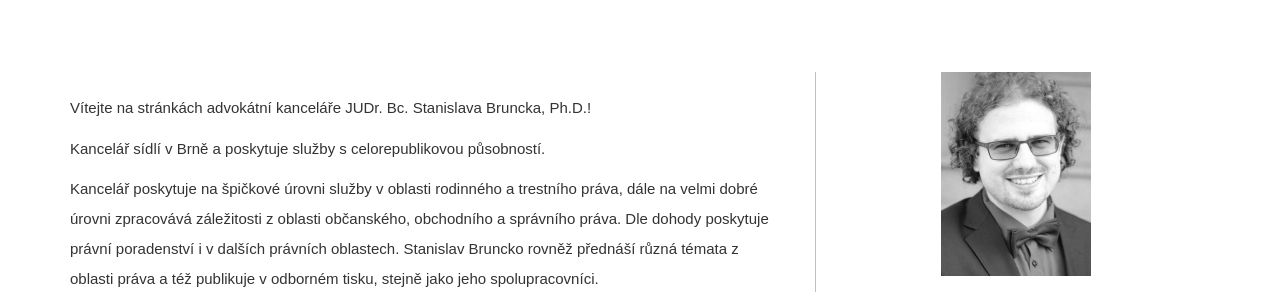
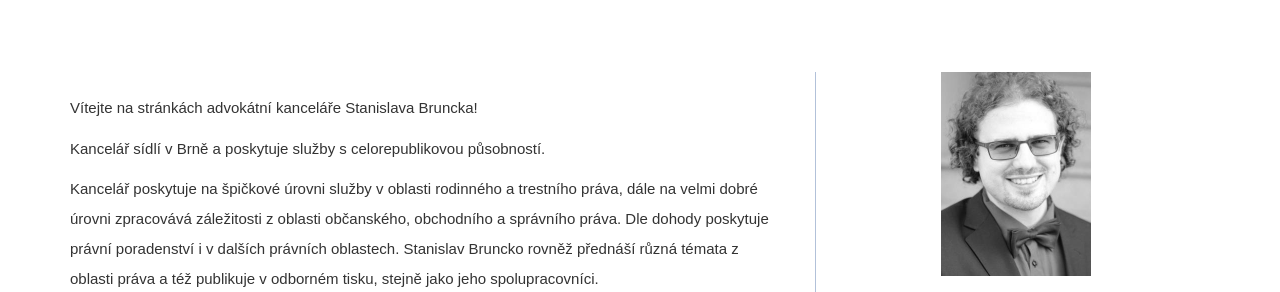
Before and after one commit to Pave91/bruncko-web, a Jekyll site: the page built from uvod.md, in a window 1280 px wide. Shown: the part 206-498 px from the top of the page. Built offline with Jekyll 4.4.1, drawn with Linux system fonts in a browser that asks for light colours; nearby versions of some CDN libraries; our own code applies the rules of GitHub Pages for plain Markdown files.

Commit message:
Update uvod.md

```diff
--- a/uvod.md
+++ b/uvod.md
@@ -1,4 +1,4 @@
-Vítejte na stránkách advokátní kanceláře JUDr. Bc. Stanislava Bruncka, Ph.D.!
+Vítejte na stránkách advokátní kanceláře Stanislava Bruncka!
 
 Kancelář sídlí v Brně a poskytuje služby s celorepublikovou působností.
 
```
